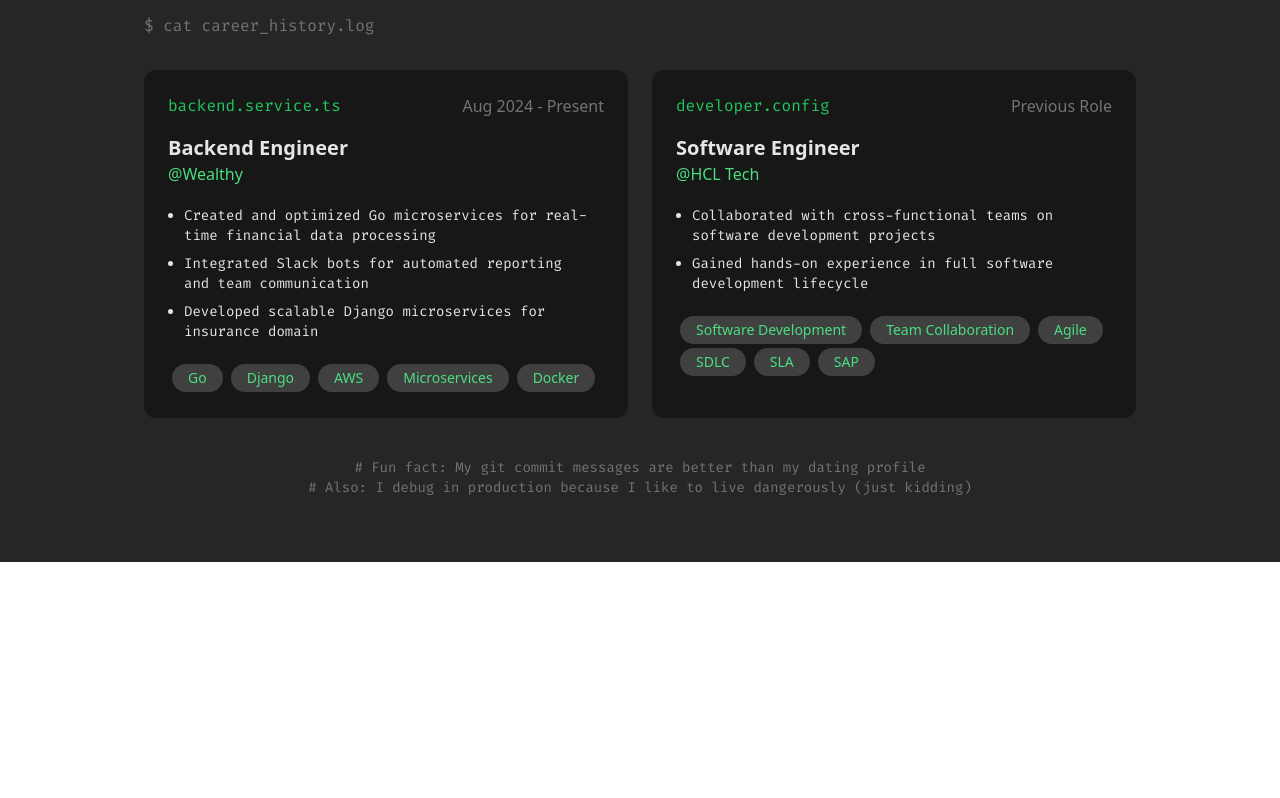
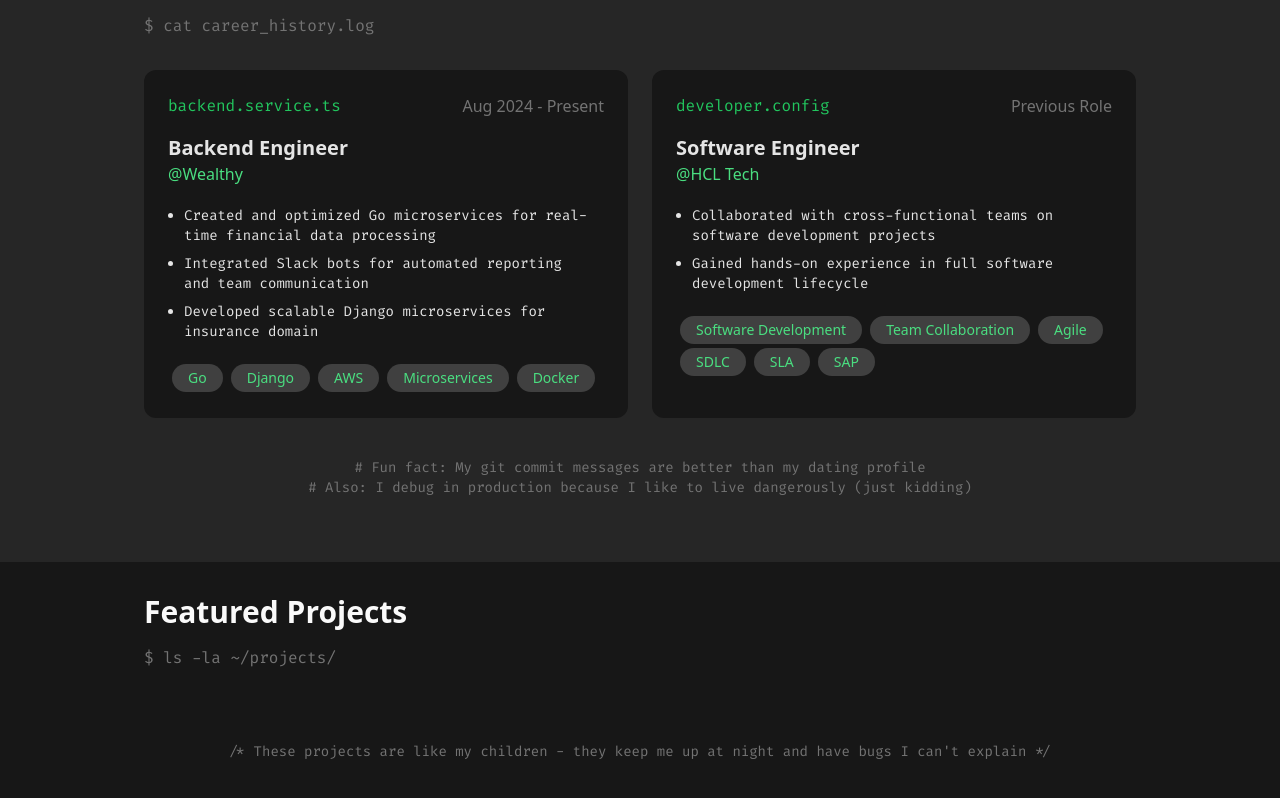
Before and after one commit to yasharya2901/my_portfolio_website, a Next.js app: page / in a window 1280 px wide. Shown: the part 2222-3020 px from the top of the page. Before the commit the page ends 2784 px from the top, so only its background shows below. Built offline with nearby package versions, Linux system fonts and the light colour scheme.

Commit message:
Added Projects

```diff
--- /dev/null
+++ b/src/app/components/FeaturedProjects/FeaturedProjects.tsx
@@ -0,0 +1,23 @@
+import React from 'react'
+
+function FeaturedProjects() {
+  return (
+    <div className={`bg-[#171717] font-sans pb-16`}>
+        <div id="heading" className={`max-w-5xl mx-auto py-8 px-4`}>
+            <div className='text-3xl font-bold text-neutral-50 mb-4'>Featured Projects</div>
+            <div className='font-fira text-neutral-500'>{`$ ls -la ~/projects/`}</div>
+        </div>
+
+        {/* <div className='grid md:grid-cols-2 gap-4 md:gap-6 justify-center md:max-w-5xl mx-auto px-4'>
+            {workExperienceObj.map((obj, index) => (
+                <ExperienceCard key={index} fileName={obj.fileName} role={obj.role} company={obj.company} duration={obj.duration} points={obj.points} techStacks={obj.techStacks} />
+            ))}
+        </div> */}
+        <div className='flex flex-col pt-10 max-w-5xl px-4 font-fira text-sm text-neutral-500 items-center justify-center mx-auto'>
+          <div>{`/* These projects are like my children - they keep me up at night and have bugs I can't explain */`}</div>
+        </div>
+    </div>
+  )
+}
+
+export default FeaturedProjects
--- /dev/null
+++ b/src/app/components/FeaturedProjects/index.ts
@@ -0,0 +1 @@
+export {default} from './FeaturedProjects';
--- a/src/app/page.tsx
+++ b/src/app/page.tsx
@@ -1,4 +1,5 @@
 import About from "./components/About";
+import FeaturedProjects from "./components/FeaturedProjects";
 import Navbar from "./components/Navbar";
 import TechnicalStacks from "./components/TechnicalStacks";
 import WhoAmI from "./components/WhoAmI";
@@ -22,6 +23,9 @@
       <div>
         <WorkExperience/>
       </div>
+      <div>
+        <FeaturedProjects/>
+      </div>
     </div>
   );
 }
```
